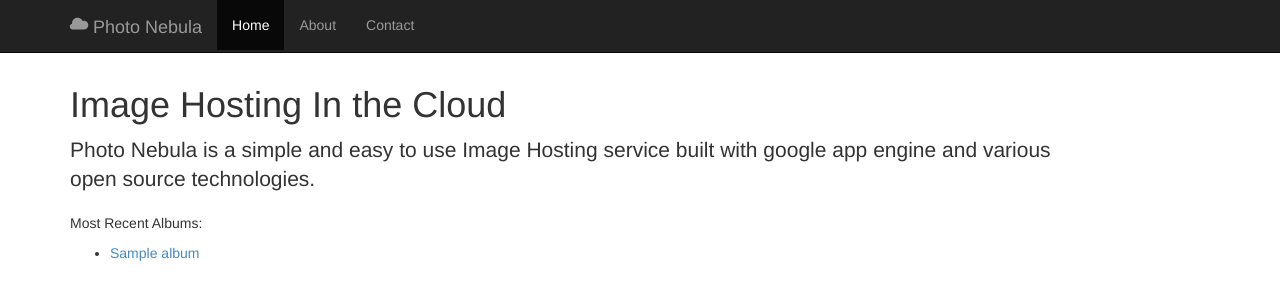
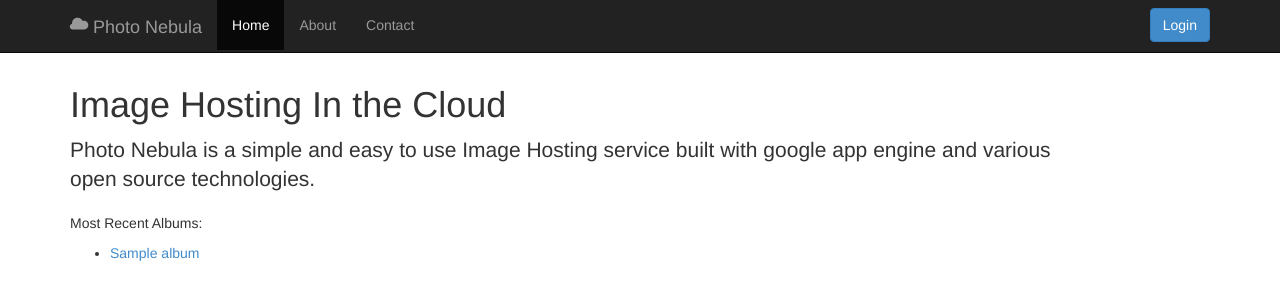
Before and after one commit to KillaW0lf04/Photo-Nebula, a Python web app: template templates/index.html in a window 1280 px wide. Shown: the top 300 px of the page. Run offline with Jinja, Linux system fonts and the light colour scheme; the template is opened without the code that fills it: most values are stand-ins (such as "Sample title", 1, 10 or a date in 2020).

Commit message:
Add user login status at right side of the navbar

```diff
--- a/templates/base.html
+++ b/templates/base.html
@@ -41,6 +41,14 @@
             <li><a href="#about">About</a></li>
             <li><a href="#contact">Contact</a></li>
           </ul>
+          <div class="navbar-text navbar-right" style="margin: 0px">
+            {% if user %}
+              Signed in as {{ user.email }}
+              <a class= "btn navbar-btn btn-primary" href="{{ logout_url }}">Logout</a>
+            {% else %}
+              <a class="btn navbar-btn btn-primary" href="{{ login_url }}">Login</a>
+            {% endif %}
+          </div>
         </div>
       </div>
     </div>
```
